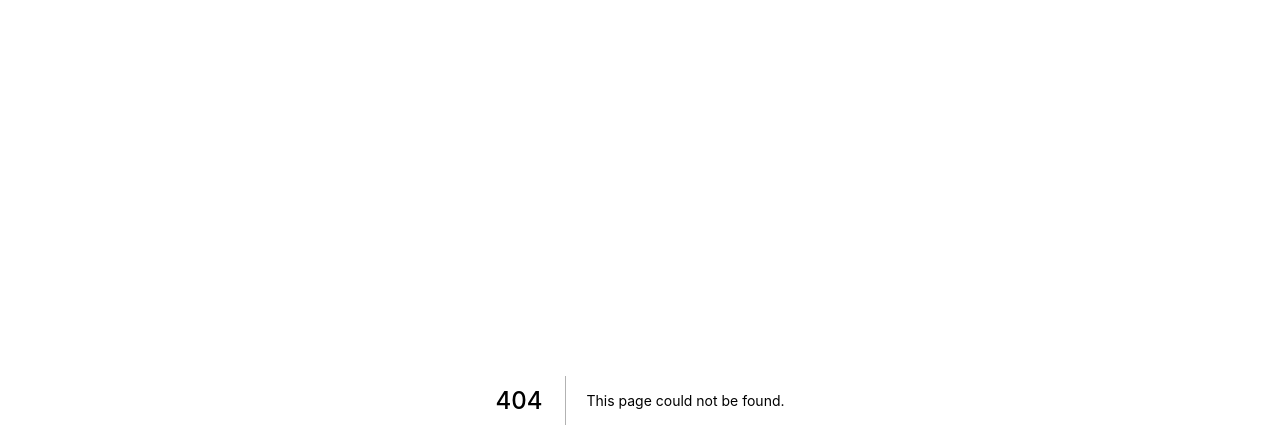
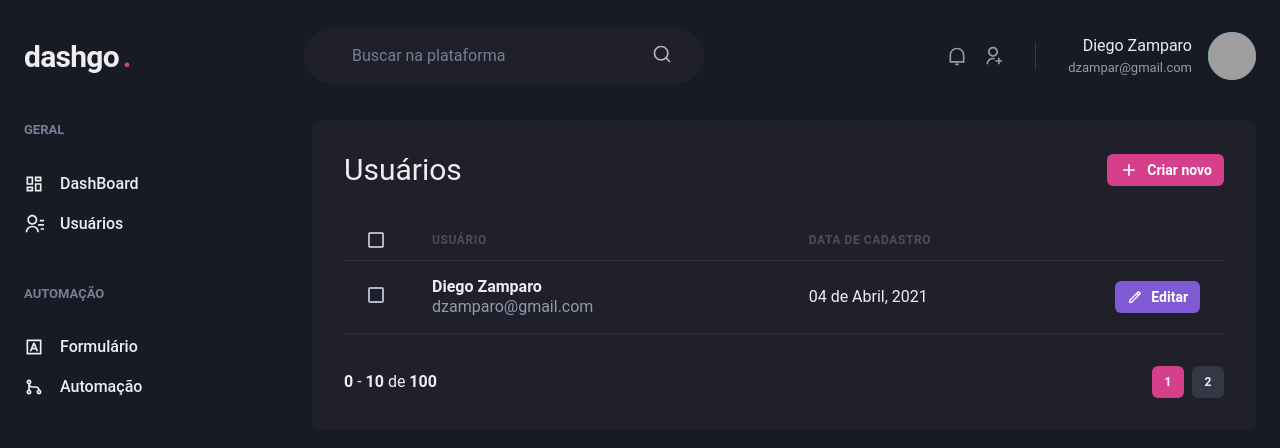
Before and after one commit to dzampa/DashGo, a Next.js app: page /users in a window 1280 px wide. Before the commit this address had no page. Shown: the top 448 px of the page. Built offline with nearby package versions, Linux system fonts and the light colour scheme; grey boxes are pictures that could not be loaded.

Commit message:
added users page

```diff
--- /dev/null
+++ b/src/components/Pagination.tsx
@@ -0,0 +1,43 @@
+import { Box, Button, Stack } from "@chakra-ui/react";
+
+export function Pagination() {
+    return (
+        <Stack
+            direction="row"
+            spacing="6"
+            mt="8"
+            justify="space-between"
+            align="center"
+        >
+            <Box>
+                <strong>0</strong> - <strong>10</strong> de <strong>100</strong>
+            </Box>
+            <Stack direction="row" spacing="2">
+                <Button
+                    size="sm"
+                    fontSize="xs"
+                    width="4"
+                    colorScheme="pink"
+                    disabled
+                    _disabled={{
+                        bg: 'pink.500',
+                        cursor: 'default',
+                    }}
+                >
+                    1
+                </Button>
+                <Button
+                    size="sm"
+                    fontSize="xs"
+                    width="4"
+                    bg="gray.700"
+                    _hover={{
+                        bg: 'gray.500'
+                    }}
+                >
+                    2
+                </Button>
+            </Stack>
+        </Stack>
+    )
+}
--- /dev/null
+++ b/src/pages/users/index.tsx
@@ -0,0 +1,69 @@
+import { Box, Button, Checkbox, Flex, Heading, Icon, Table, Tbody, Td, Text, Th, Thead, Tr } from "@chakra-ui/react";
+import { RiAddLine, RiPencilLine, RiPercentLine } from "react-icons/ri";
+import { Header } from "../../components/Header";
+import { Pagination } from "../../components/Pagination";
+import { Sidebar } from "../../components/Sidebar";
+
+export default function UserList() {
+    return (
+        <Box>
+            <Header />
+            <Flex w="100%" my="6" maxWidth={1480} mx="auto" px="6">
+                <Sidebar />
+
+                <Box flex="1" borderRadius={8} bg="gray.800" p="8">
+                    <Flex mb="8" justify="space-between" align="center">
+                        <Heading size="lg" fontWeight="normal">Usuários</Heading>
+                        <Button
+                            as="a"
+                            size="sm"
+                            fontSize="sm"
+                            colorScheme="pink"
+                            leftIcon={<Icon as={RiAddLine} fontSize="20" />}
+                        >
+                            Criar novo
+                        </Button>
+                    </Flex>
+                    <Table colorScheme="whiteAlpha">
+                        <Thead>
+                            <Tr>
+                                <Th px="6" color="gray.300" width="8">
+                                    <Checkbox colorScheme="pink"></Checkbox>
+                                </Th>
+                                <Th>Usuário</Th>
+                                <Th>Data de cadastro</Th>
+                                <Th width="8"></Th>
+                            </Tr>
+                        </Thead>
+                        <Tbody>
+                            <Tr>
+                                <Td px="6">
+                                    <Checkbox colorScheme="pink"></Checkbox>
+                                </Td>
+                                <Td>
+                                    <Box>
+                                        <Text fontWeight="bold">Diego Zamparo</Text>
+                                        <Text fontWeight="sm" color="gray.300">dzamparo@gmail.com</Text>
+                                    </Box>
+                                </Td>
+                                <Td>04 de Abril, 2021</Td>
+                                <Td>
+                                    <Button
+                                        as="a"
+                                        size="sm"
+                                        fontSize="sm"
+                                        colorScheme="purple"
+                                        leftIcon={<Icon as={RiPencilLine} fontSize="16" />}
+                                    >
+                                        Editar
+                                    </Button>
+                                </Td>
+                            </Tr>
+                        </Tbody>
+                    </Table>
+                    <Pagination></Pagination>
+                </Box>
+            </Flex>
+        </Box>
+    );
+}
```
Also changed, not shown: src/pages/users/create.tsx (added, +36 -0 lines).
